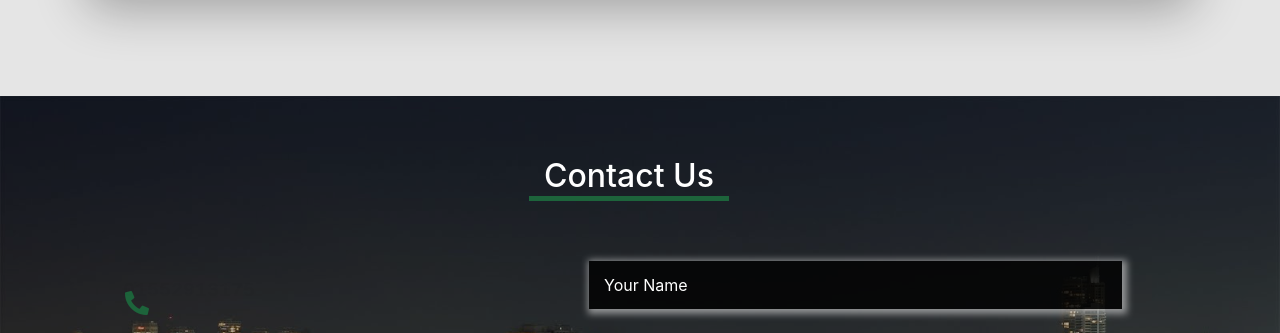
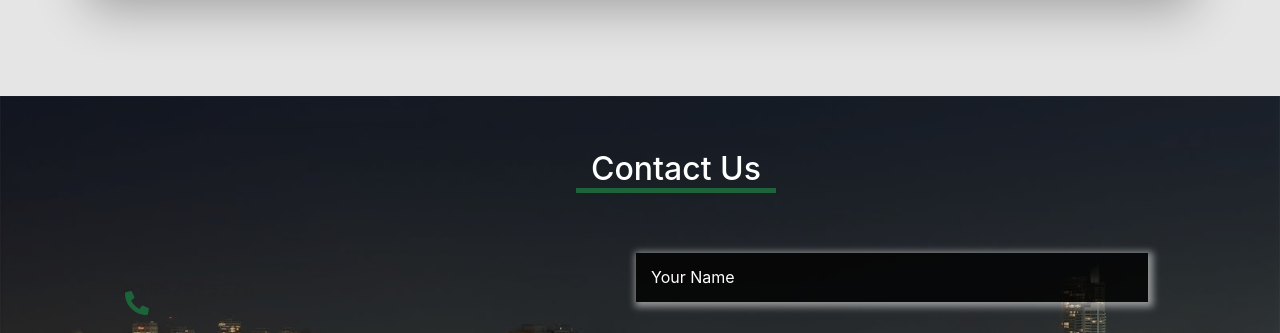
Before and after one commit to eng-mahmoud-nage/international, a plain HTML site: page index.html in a window 1280 px wide. Shown: the part 2215-2548 px from the top of the page. Drawn offline with nearby package versions, Linux system fonts and the light colour scheme.

Commit message:
secound commit

```diff
--- a/css/content.css
+++ b/css/content.css
@@ -116,12 +116,13 @@
     background-size: cover;
     min-height: 650px;
     overflow: hidden;
+    position: relative;
 }
 #contact-us .container .message{
-    position: relative;
-    top: 40px;
-    width: 60%;
-    float: right;
+    position: absolute;
+    top: 5%;
+    right: 5%;
+    width: 50%;
 }
 
 #contact-us .container .message h1{
```
